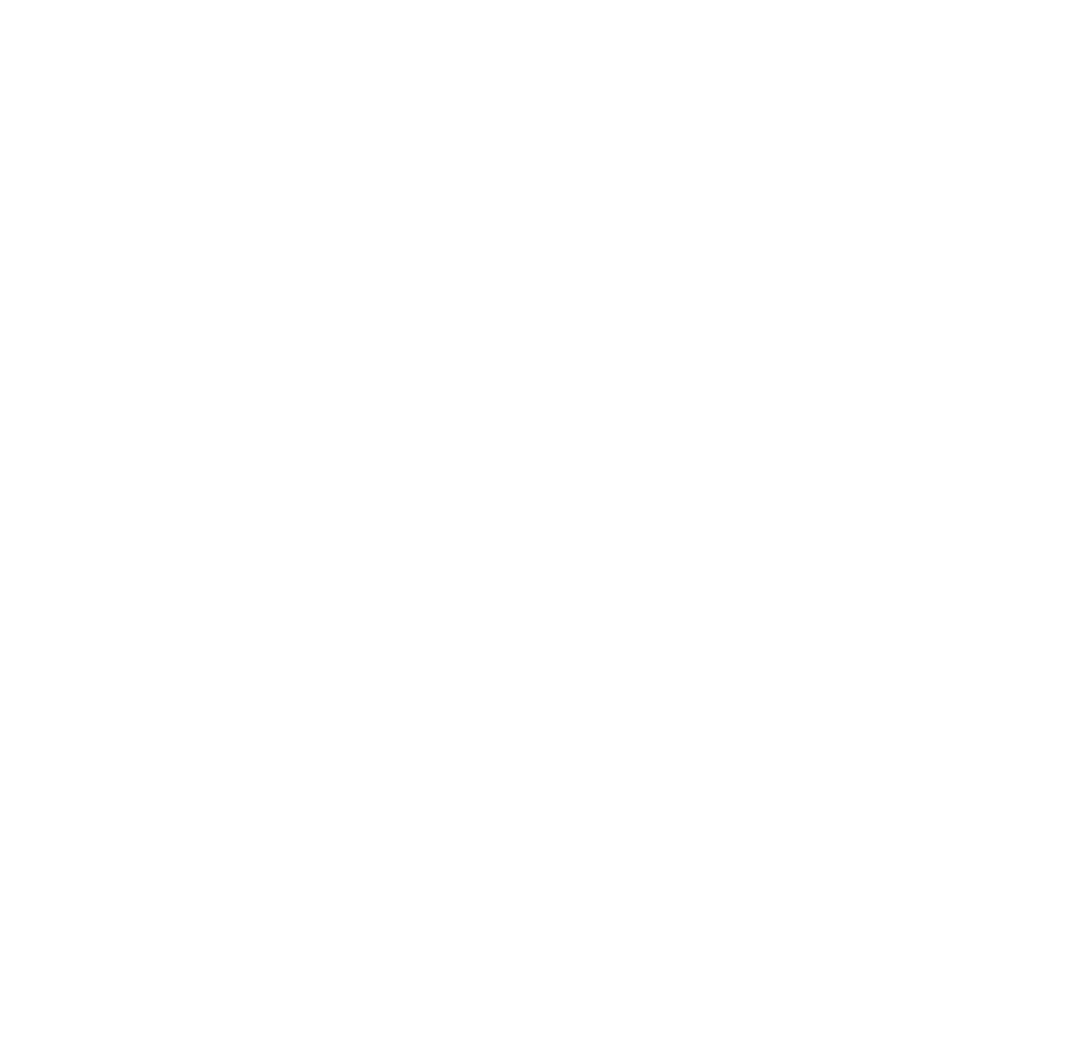
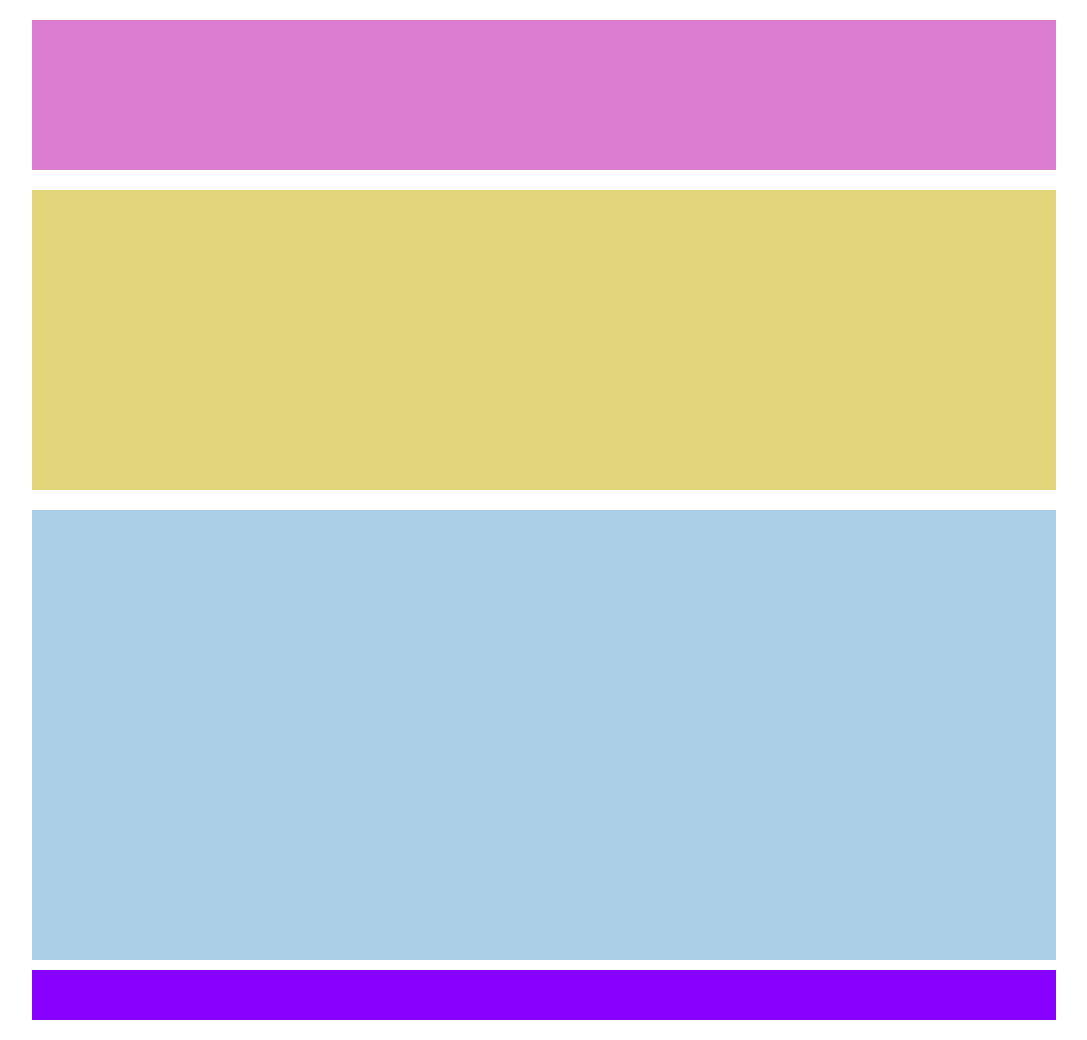
Before and after one commit to Zaryus94/htmlcss-struttura-wp, a plain HTML site: page index.html in a window 1280 px wide. Shown: the whole page, without its empty margins (96-1183 px from the left). Before the commit the page ends 800 px from the top, so only its background shows below. Drawn offline with Linux system fonts and the light colour scheme.

Commit message:
Structured

```diff
--- a/css/index.css
+++ b/css/index.css
@@ -3,3 +3,71 @@
     margin: 0;
     padding: 0;
 }
+
+.pink{
+  margin: 20px 10% 0 10%;
+  width: 80%;
+  height: 150px;
+  border: 1px solid #db7dd1;
+  background-color: #db7dd1;
+}
+
+.gold{
+    margin: 20px 10% 0 10%;
+    width: 80%;
+    height: 300px;
+    border: 1px solid #e1d67a;
+    background-color: #e1d67a;
+}
+
+.azure{
+    margin: 20px 10% 0 10%;
+    width: 80%;
+    height: 450px;
+    border: 1px solid #abcfe7;
+    background-color: #abcfe7;
+}
+
+.purple{
+    margin: 10px 10% 20px 10%;
+    width: 80%;
+    height: 50px;
+    border: 1px solid #8801fe;
+    background-color: #8801fe;
+  }
+
+/* DEBUG
+
+.pink{
+  margin: 20px 10% 0 10%;
+  width: 80%;
+  height: 150px;
+  border: 1px solid #db7dd1;
+  background-color: #db7dd1;
+}
+
+.gold{
+    margin: 20px 10% 0 10%;
+    width: 80%;
+    height: 300px;
+    border: 1px solid #e1d67a;
+    background-color: #e1d67a;
+}
+
+.azure{
+    margin: 20px 10% 0 10%;
+    width: 80%;
+    height: 450px;
+    border: 1px solid #abcfe7;
+    background-color: #abcfe7;
+}
+
+.purple{
+    margin: 10px 10% 20px 10%;
+    width: 80%;
+    height: 50px;
+    border: 1px solid #8801fe;
+    background-color: #8801fe;
+  }
+
+*/
--- a/index.html
+++ b/index.html
@@ -12,15 +12,18 @@
 <body>
 
     <header>
-
+        <div class="pink"></div>
     </header>
 
     <main>
-
+        <!-- Upper section -->
+        <div class="gold"></div>
+        <!-- Central section -->
+        <div class="azure"></div>
     </main>
 
     <footer>
-
+        <div class="purple"></div>
     </footer>
 
 </body>
```
